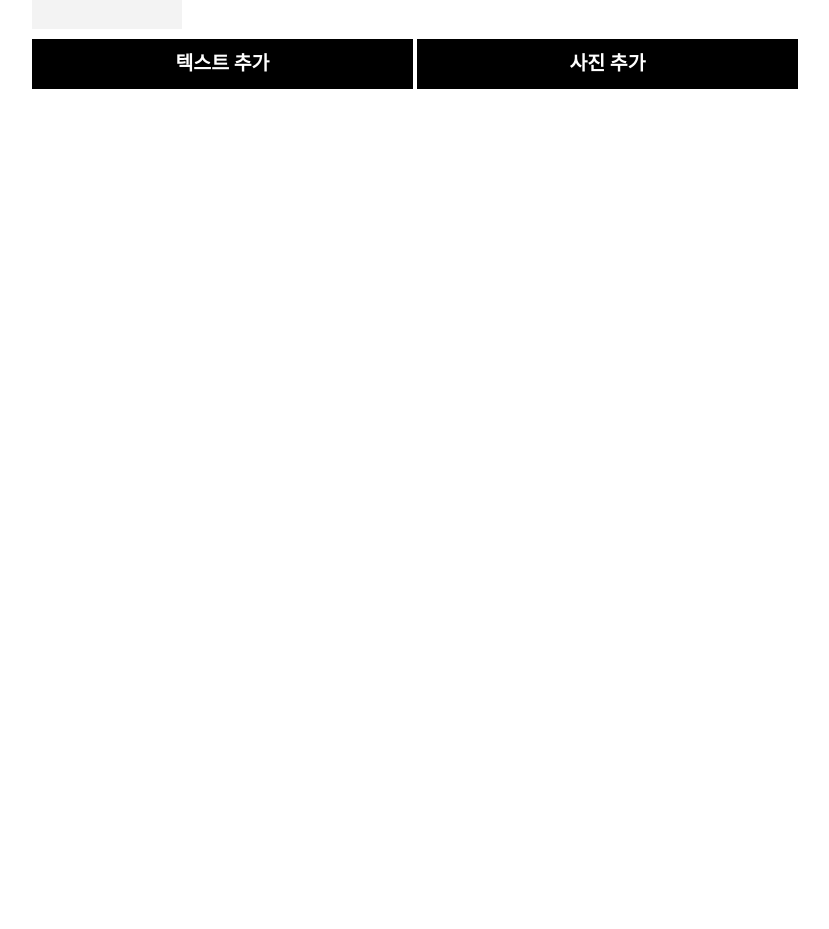
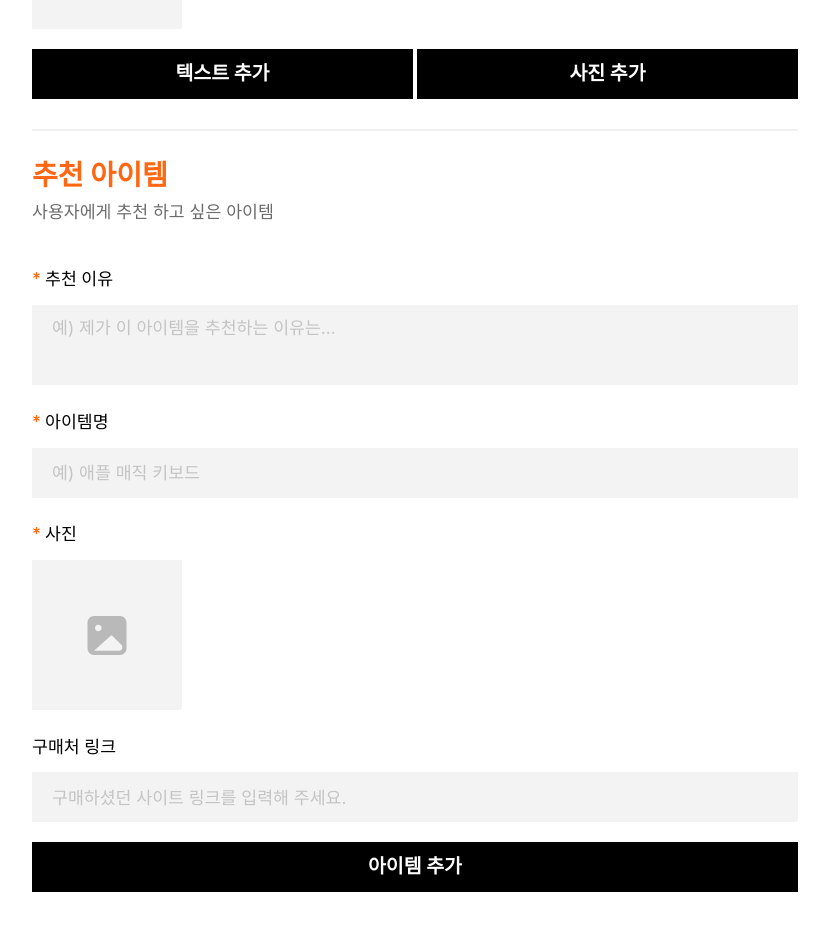
Before and after one commit to MyDeskDev/my-desk-front, a Next.js app: page /invite/desks/new in a window 1280 px wide. Shown: the part 2980-3909 px from the top of the page, without its empty margins (226-1055 px from the left). Before the commit the page ends 3106 px from the top, so only its background shows below. Built offline with nearby package versions, Linux system fonts and the light colour scheme; a web font is replaced by a local one.

Commit message:
InviteDesksNew LabelHelperText 오류 수정

```diff
--- a/src/pages/invite/desks/new.tsx
+++ b/src/pages/invite/desks/new.tsx
@@ -1,5 +1,5 @@
 import type { NextPage } from 'next';
-import { Box, Flex, FormLabel, FormHelperText, HStack } from '@chakra-ui/react';
+import { Box, Flex, FormLabel, Text, HStack } from '@chakra-ui/react';
 
 import TitleBox from '@/components/CreateDesk/TitleBox';
 import CreateGuide from '@/components/CreateDesk/CreateGuide';
@@ -41,7 +41,9 @@ const FormSectionLabel = (props: FormSectionLabelProps) => {
         {props.label}
       </FormLabel>
       {props.helperText && (
-        <FormHelperText mt="10px">{props.helperText}</FormHelperText>
+        <Text mt="10px" color="#6C6C6C" fontSize="1.6rem" lineHeight="2.4rem">
+          {props.helperText}
+        </Text>
       )}
     </Box>
   );
@@ -193,9 +195,30 @@ const InviteCreateDesk: NextPage = () => {
               <InputBox label="사진" isRequired>
                 <ImageInput />
               </InputBox>
-              <HStack spacing="4px">
+              <HStack spacing="4px" mt="10px">
                 <ActionButton>텍스트 추가</ActionButton>
                 <ActionButton>사진 추가</ActionButton>
+              </HStack>
+            </DeskInputSection>
+            <DeskInputSection>
+              <FormSectionLabel
+                label="추천 아이템"
+                helperText="사용자에게 추천 하고 싶은 아이템"
+              />
+              <InputBox label="추천 이유" isRequired>
+                <Textarea placeholder="예) 제가 이 아이템을 추천하는 이유는..." />
+              </InputBox>
+              <InputBox label="아이템명" isRequired>
+                <TextInput placeholder="예) 애플 매직 키보드" />
+              </InputBox>
+              <InputBox label="사진" isRequired>
+                <ImageInput />
+              </InputBox>
+              <InputBox label="구매처 링크">
+                <TextInput placeholder="구매하셨던 사이트 링크를 입력해 주세요." />
+              </InputBox>
+              <HStack spacing="4px" mt="10px">
+                <ActionButton>아이템 추가</ActionButton>
               </HStack>
             </DeskInputSection>
           </Box>
```
